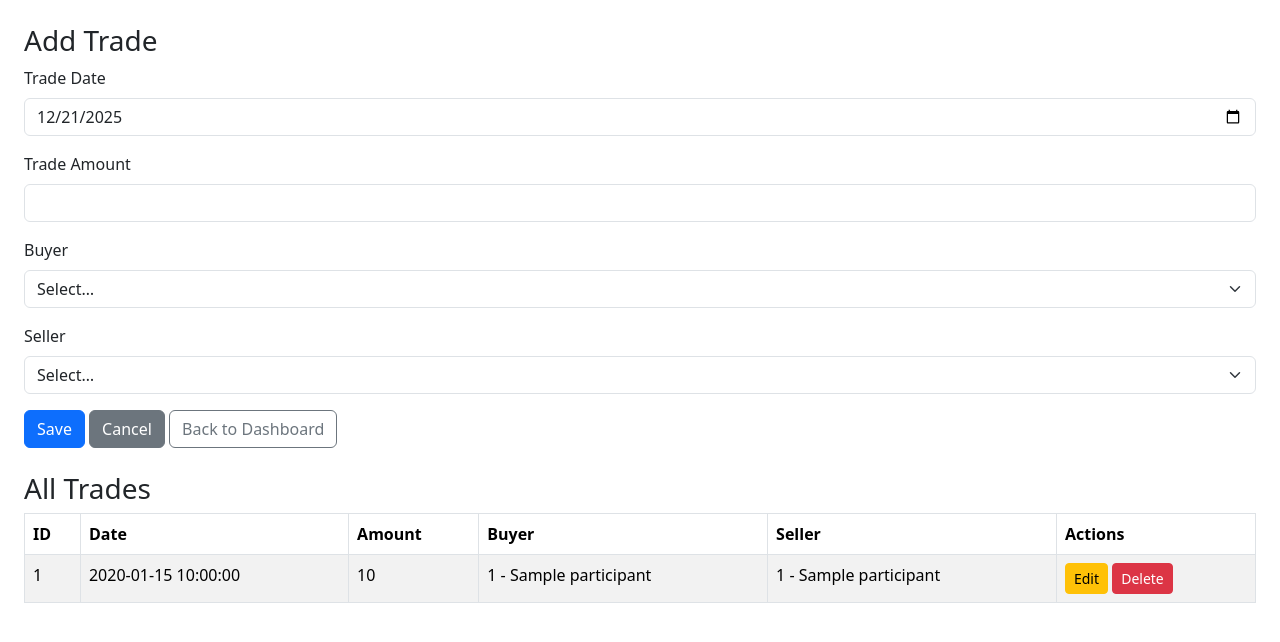
After one commit to azafi007/PS3_CSC303, a PHP site: page /trades_manage.php in a window 1280 px wide. The commit adds this page. Shown: the top 642 px of the page. Run offline with PHP 8.4, Linux system fonts and the light colour scheme; the visitor is signed in with stand-in values (Sample User, id 1); tables that the repository leaves empty or names only in its code hold one stand-in row (values such as "Sample post").

Commit message:
New updates

```diff
--- /dev/null
+++ b/trades_manage.php
@@ -0,0 +1,178 @@
+<?php
+session_start();
+require_once 'config.php';
+
+// optional auth check
+if (!isset($_SESSION['username'])) {
+    header('Location: login.php');
+    exit;
+}
+
+// Load participants for dropdowns
+$participants = mysqli_query(
+    $conn,
+    "SELECT ParticipantID, name FROM transaction_participant ORDER BY ParticipantID"
+);
+
+// Default empty trade
+$t = [
+    'TradeID'     => '',
+    'tradeAmount' => '',
+    'tradeDate'   => '',
+    'BuyerID'     => '',
+    'SellerID'    => ''
+];
+
+// Handle delete
+if (isset($_GET['delete'])) {
+    $delId = (int)$_GET['delete'];
+    mysqli_query($conn, "DELETE FROM trades WHERE TradeID = $delId");
+    header("Location: trades_manage.php");
+    exit;
+}
+
+// Load single trade for edit
+if (isset($_GET['id'])) {
+    $id = (int)$_GET['id'];
+    $res = mysqli_query($conn, "SELECT * FROM trades WHERE TradeID = $id");
+    if ($res && mysqli_num_rows($res) === 1) {
+        $t = mysqli_fetch_assoc($res);
+    }
+}
+
+// Handle create / update
+if ($_SERVER['REQUEST_METHOD'] === 'POST') {
+    $id     = $_POST['TradeID'] !== '' ? (int)$_POST['TradeID'] : null;
+    $amount = (float)$_POST['tradeAmount'];
+    $date   = $_POST['tradeDate']; // yyyy-mm-dd from input[type=date]
+    $buyer  = (int)$_POST['BuyerID'];
+    $seller = (int)$_POST['SellerID'];
+
+    if ($buyer === 0 || $seller === 0) {
+        die("Buyer and Seller must be selected.");
+    }
+
+    if ($id) {
+        $sql = "UPDATE trades
+                SET tradeAmount = $amount,
+                    tradeDate   = '$date',
+                    BuyerID     = $buyer,
+                    SellerID    = $seller
+                WHERE TradeID  = $id";
+        mysqli_query($conn, $sql);
+    } else {
+        $sql = "INSERT INTO trades (tradeAmount, tradeDate, BuyerID, SellerID)
+                VALUES ($amount, '$date', $buyer, $seller)";
+        mysqli_query($conn, $sql);
+    }
+
+    header("Location: trades_manage.php");
+    exit;
+}
+
+// List all trades
+$listSql = "
+  SELECT t.TradeID,
+         t.tradeAmount,
+         t.tradeDate,
+         buyer.ParticipantID  AS BuyerID,
+         buyer.name           AS BuyerName,
+         seller.ParticipantID AS SellerID,
+         seller.name          AS SellerName
+  FROM trades t
+  LEFT JOIN transaction_participant buyer
+         ON t.BuyerID = buyer.ParticipantID
+  LEFT JOIN transaction_participant seller
+         ON t.SellerID = seller.ParticipantID
+  ORDER BY t.tradeDate DESC, t.TradeID DESC
+";
+$listRes = mysqli_query($conn, $listSql);
+?>
+<!DOCTYPE html>
+<html>
+<head>
+  <title>Manage Trades</title>
+  <link href="https://cdn.jsdelivr.net/npm/bootstrap@5.3.3/dist/css/bootstrap.min.css" rel="stylesheet">
+</head>
+<body class="p-4">
+<h3><?= $t['TradeID'] ? 'Edit Trade' : 'Add Trade'; ?></h3>
+
+<form method="post" class="mb-4">
+  <input type="hidden" name="TradeID" value="<?= htmlspecialchars($t['TradeID']); ?>">
+
+  <div class="mb-3">
+    <label class="form-label">Trade Date</label>
+    <input type="date" name="tradeDate" class="form-control" required
+           value="<?= $t['tradeDate'] ?: date('Y-m-d'); ?>">
+  </div>
+
+  <div class="mb-3">
+    <label class="form-label">Trade Amount</label>
+    <input type="number" step="0.01" name="tradeAmount" class="form-control" required
+           value="<?= htmlspecialchars($t['tradeAmount']); ?>">
+  </div>
+
+  <div class="mb-3">
+    <label class="form-label">Buyer</label>
+    <select name="BuyerID" class="form-select" required>
+      <option value="">Select…</option>
+      <?php mysqli_data_seek($participants, 0); while ($p = mysqli_fetch_assoc($participants)): ?>
+      <option value="<?= $p['ParticipantID']; ?>"
+        <?= $p['ParticipantID'] == $t['BuyerID'] ? 'selected' : ''; ?>>
+        <?= $p['ParticipantID'].' - '.htmlspecialchars($p['name']); ?>
+      </option>
+      <?php endwhile; ?>
+    </select>
+  </div>
+
+  <div class="mb-3">
+    <label class="form-label">Seller</label>
+    <select name="SellerID" class="form-select" required>
+      <option value="">Select…</option>
+      <?php mysqli_data_seek($participants, 0); while ($p = mysqli_fetch_assoc($participants)): ?>
+      <option value="<?= $p['ParticipantID']; ?>"
+        <?= $p['ParticipantID'] == $t['SellerID'] ? 'selected' : ''; ?>>
+        <?= $p['ParticipantID'].' - '.htmlspecialchars($p['name']); ?>
+      </option>
+      <?php endwhile; ?>
+    </select>
+  </div>
+
+  <button type="submit" class="btn btn-primary">Save</button>
+  <a href="trades_manage.php" class="btn btn-secondary">Cancel</a>
+<a href="dashboard_system.php" class="btn btn-outline-secondary">Back to Dashboard</a>
+</form>
+
+<h3>All Trades</h3>
+<table class="table table-bordered table-striped">
+  <thead>
+    <tr>
+      <th>ID</th>
+      <th>Date</th>
+      <th>Amount</th>
+      <th>Buyer</th>
+      <th>Seller</th>
+      <th>Actions</th>
+    </tr>
+  </thead>
+  <tbody>
+    <?php while ($row = mysqli_fetch_assoc($listRes)): ?>
+    <tr>
+      <td><?= htmlspecialchars($row['TradeID']); ?></td>
+      <td><?= htmlspecialchars($row['tradeDate']); ?></td>
+      <td><?= htmlspecialchars($row['tradeAmount']); ?></td>
+      <td><?= htmlspecialchars($row['BuyerID'].' - '.$row['BuyerName']); ?></td>
+      <td><?= htmlspecialchars($row['SellerID'].' - '.$row['SellerName']); ?></td>
+      <td>
+        <a href="trades_manage.php?id=<?= $row['TradeID']; ?>" class="btn btn-sm btn-warning">Edit</a>
+        <a href="trades_manage.php?delete=<?= $row['TradeID']; ?>"
+           class="btn btn-sm btn-danger"
+           onclick="return confirm('Delete this trade?');">Delete</a>
+      </td>
+    </tr>
+    <?php endwhile; ?>
+  </tbody>
+</table>
+
+</body>
+</html>
```
Also changed, not shown: dashboard_system.php (+13 -18 lines), logs_list.php (added, +156 -0 lines), trades.php (added, +63 -0 lines), transaction_form.php (+34 -10 lines).
